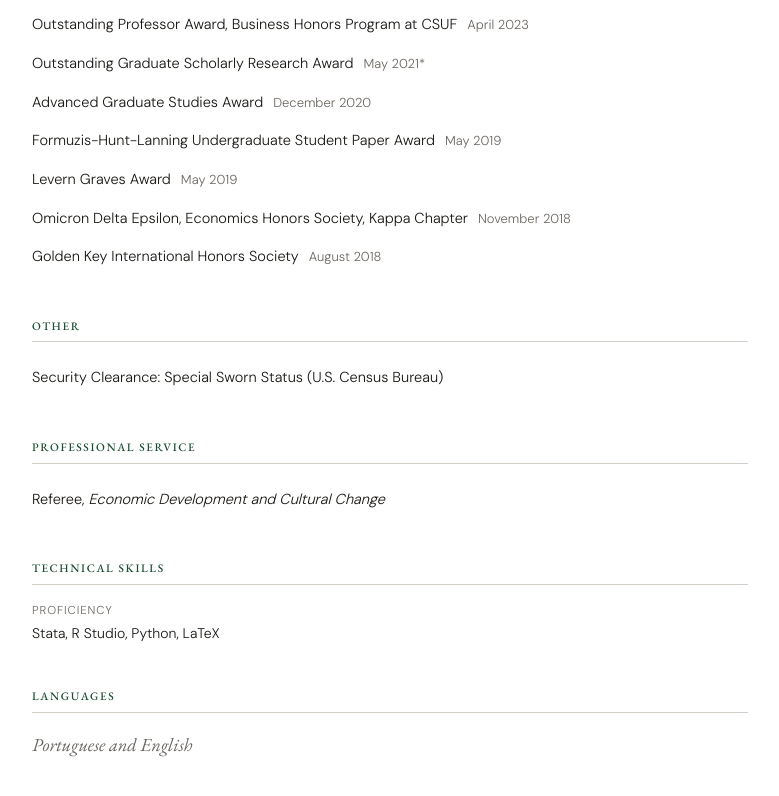
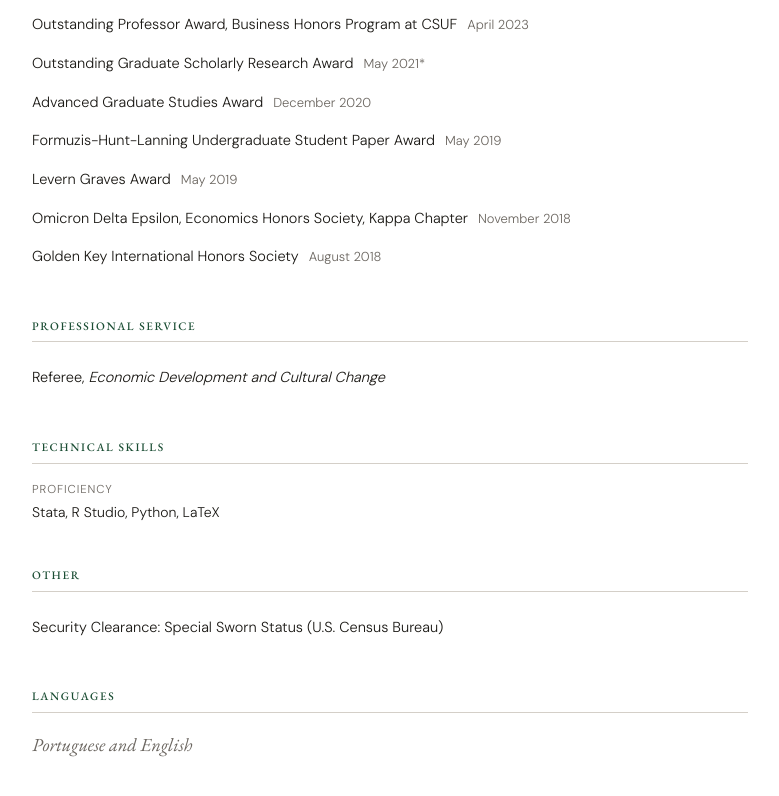
Before and after one commit to CatarinaRMeneses/CatarinaRMeneses.github.io, a Jekyll site: the page cv-full.html, which Jekyll copies as it is, in a window 1280 px wide and 900 px high, scrolled down 2399 px. Shown: the top 796 px of the window, without its empty margins (250-1029 px from the left). Built offline with Jekyll 4.4.1, drawn with Linux system fonts in a browser that asks for light colours.

Commit message:
Update cv-full.html

```diff
--- a/cv-full.html
+++ b/cv-full.html
@@ -375,13 +375,6 @@
   </section>
 
   <section>
-    <div class="section-title">Other</div>
-    <ul class="simple-list">
-      <li>Security Clearance: Special Sworn Status (U.S. Census Bureau)</li>
-    </ul>
-  </section>
-
-  <section>
     <div class="section-title">Professional Service</div>
     <ul class="simple-list">
       <li>Referee, <em>Economic Development and Cultural Change</em></li>
@@ -399,6 +392,14 @@
   </section>
 
   <section>
+  <div class="section-title">Other</div>
+  <ul class="simple-list">
+  <li>Security Clearance: Special Sworn Status (U.S. Census Bureau)</li>
+  </ul>
+  </section>
+
+
+  <section>
     <div class="section-title">Languages</div>
     <p class="fields">Portuguese and English</p>
   </section>
```
